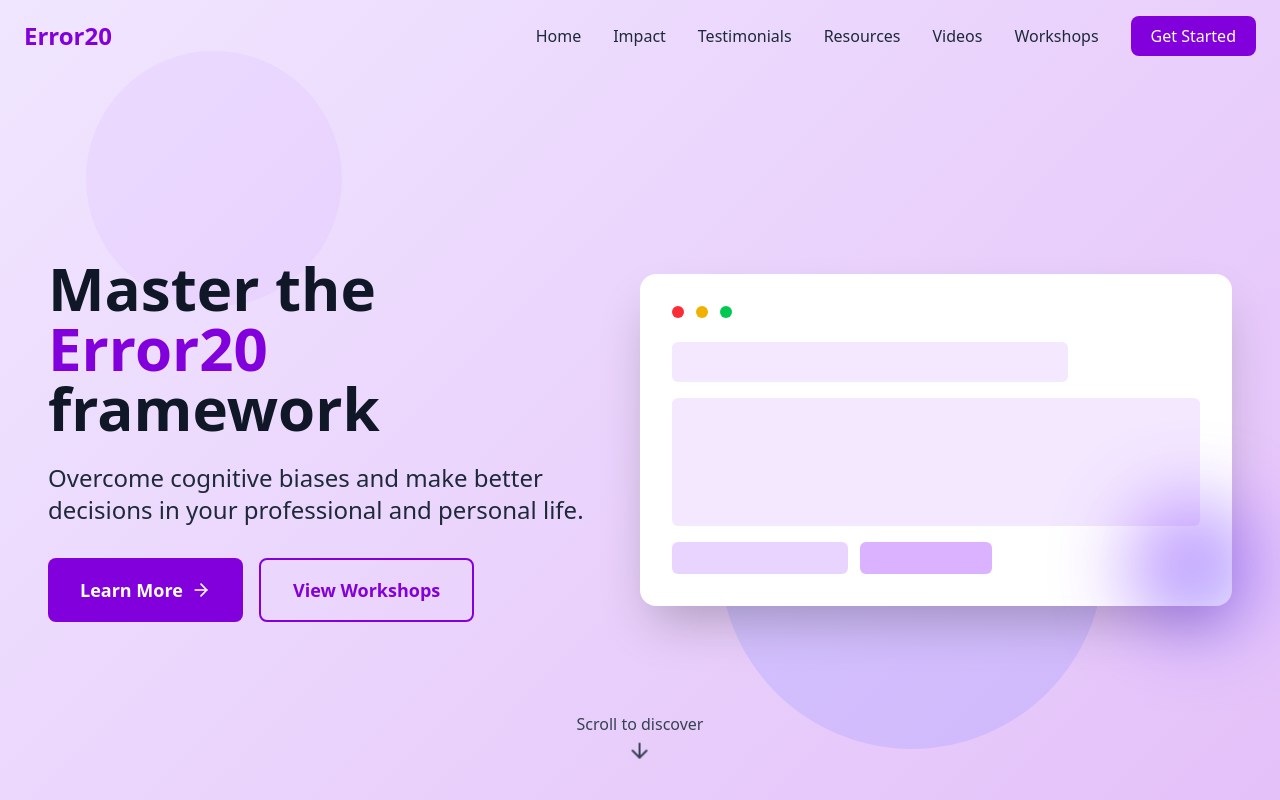
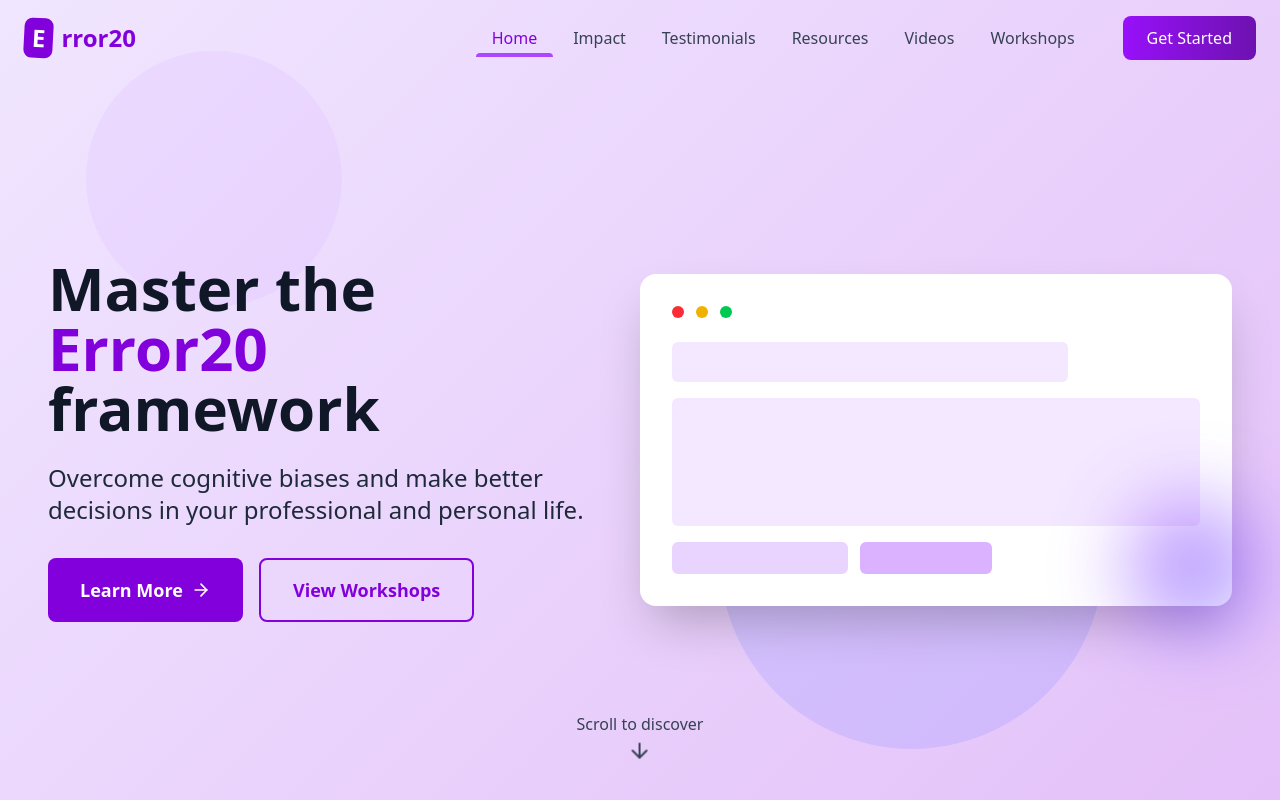
Before and after one commit to John-Salama/error20, a React (Vite) app: page / in a window 1280 px wide. Shown: the top 800 px of the page. Built offline with nearby package versions, Linux system fonts and the light colour scheme.

Commit message:
feat: enhance header with scroll tracking, animations, and improved mobile navigation

```diff
--- a/src/components/layout/Header.jsx
+++ b/src/components/layout/Header.jsx
@@ -1,95 +1,256 @@
 import React, { useState, useEffect } from "react";
-import { motion } from "framer-motion";
+import { motion, AnimatePresence } from "framer-motion";
 import { Menu, X } from "lucide-react";
 import navLinks from "../../data/navLinks";
 
 const Header = () => {
   const [isNavOpen, setIsNavOpen] = useState(false);
   const [scrolled, setScrolled] = useState(false);
+  const [activeLink, setActiveLink] = useState("home");
 
-  // Handle scroll for navbar appearance
+  // Handle scroll for navbar appearance and active section tracking
   useEffect(() => {
     const handleScroll = () => {
       setScrolled(window.scrollY > 50);
+
+      // Track active section based on scroll position
+      const sections = navLinks.map((link) => link.href.substring(1));
+      for (const section of sections) {
+        const element = document.getElementById(section);
+        if (element) {
+          const rect = element.getBoundingClientRect();
+          if (rect.top <= 100 && rect.bottom >= 100) {
+            setActiveLink(section);
+            break;
+          }
+        }
+      }
     };
+
     window.addEventListener("scroll", handleScroll);
     return () => window.removeEventListener("scroll", handleScroll);
   }, []);
 
+  // Animation variants
+  const navItemVariants = {
+    hidden: { opacity: 0, y: -10 },
+    visible: (index) => ({
+      opacity: 1,
+      y: 0,
+      transition: {
+        delay: 0.05 * index,
+        duration: 0.5,
+        ease: "easeOut",
+      },
+    }),
+    hover: {
+      scale: 1.1,
+      color: "#7e22ce", // Purple-700 in hex
+      transition: { duration: 0.2 },
+    },
+  };
+
+  const logoVariants = {
+    normal: { scale: 1 },
+    hover: {
+      scale: 1.1,
+      rotate: [0, -5, 5, 0],
+      transition: {
+        duration: 0.5,
+        ease: "easeInOut",
+      },
+    },
+  };
+
   return (
     <motion.header
-      className={`fixed top-0 w-full z-50 transition-all duration-300 ${
-        scrolled ? "bg-white shadow-md py-2" : "bg-transparent py-4"
+      className={`fixed top-0 w-full z-50 transition-all duration-500 ${
+        scrolled
+          ? "py-2 backdrop-blur-lg bg-white/70 shadow-lg"
+          : "py-4 bg-transparent"
       }`}
       initial={{ y: -100 }}
       animate={{ y: 0 }}
       transition={{ duration: 0.5 }}
     >
       <div className="container mx-auto px-6 flex items-center justify-between">
-        <a href="#home" className="text-2xl font-bold text-purple-700">
-          Error20
-        </a>
+        <motion.a
+          href="#home"
+          className="text-2xl font-bold text-purple-700 flex items-center"
+          variants={logoVariants}
+          whileHover="hover"
+          initial="normal"
+        >
+          <span className="mr-2 bg-purple-700 text-white px-2 py-1 rounded-lg transform rotate-3">
+            E
+          </span>
+          <span>rror20</span>
+        </motion.a>
 
         {/* Desktop Navigation */}
-        <nav className="hidden md:flex gap-8 items-center">
-          {navLinks.map((link) => (
-            <a
+        <nav className="hidden md:flex items-center">
+          <ul className="flex gap-1 mr-8">
+            {navLinks.map((link, index) => (
+              <motion.li
                 key={link.name}
+                custom={index}
+                variants={navItemVariants}
+                initial="hidden"
+                animate="visible"
+              >
+                <motion.a
                   href={link.href}
-              className={`${
-                scrolled ? "text-gray-800" : "text-gray-800"
-              } hover:text-purple-700 transition-colors font-medium`}
+                  className={`relative px-4 py-2 font-medium rounded-lg transition-colors ${
+                    activeLink === link.href.substring(1)
+                      ? "text-purple-700"
+                      : "text-gray-700 hover:text-purple-700"
+                  }`}
+                  whileHover="hover"
                 >
                   {link.name}
-            </a>
+                  {activeLink === link.href.substring(1) && (
+                    <motion.div
+                      className="absolute bottom-0 left-0 right-0 h-1 bg-purple-500 rounded-t-full"
+                      layoutId="activeSection"
+                      transition={{
+                        type: "spring",
+                        stiffness: 380,
+                        damping: 30,
+                      }}
+                    />
+                  )}
+                </motion.a>
+              </motion.li>
             ))}
-          <a
+          </ul>
+          <motion.a
             href="#contact"
-            className="px-5 py-2 rounded-lg bg-purple-700 text-white hover:bg-purple-800 transition-colors"
+            className="px-6 py-2.5 rounded-lg bg-gradient-to-r from-purple-600 to-purple-800 text-white hover:shadow-lg hover:shadow-purple-300 transition-all"
+            whileHover={{ scale: 1.05 }}
+            whileTap={{ scale: 0.98 }}
           >
             Get Started
-          </a>
+          </motion.a>
         </nav>
 
         {/* Mobile Navigation Button */}
-        <button
-          className="md:hidden text-gray-800"
+        <motion.button
+          className="md:hidden flex items-center justify-center w-10 h-10 rounded-full bg-white shadow-md border border-purple-100"
           onClick={() => setIsNavOpen(!isNavOpen)}
+          whileHover={{ scale: 1.1 }}
+          whileTap={{ scale: 0.9 }}
+          aria-label={isNavOpen ? "Close menu" : "Open menu"}
         >
-          {isNavOpen ? <X className="w-6 h-6" /> : <Menu className="w-6 h-6" />}
-        </button>
+          <AnimatePresence mode="wait">
+            <motion.div
+              key={isNavOpen ? "close" : "open"}
+              initial={{ opacity: 0, rotate: 90 }}
+              animate={{ opacity: 1, rotate: 0 }}
+              exit={{ opacity: 0, rotate: -90 }}
+              transition={{ duration: 0.2 }}
+            >
+              {isNavOpen ? (
+                <X className="w-5 h-5 text-purple-700" />
+              ) : (
+                <Menu className="w-5 h-5 text-purple-700" />
+              )}
+            </motion.div>
+          </AnimatePresence>
+        </motion.button>
       </div>
 
       {/* Mobile Navigation Menu */}
+      <AnimatePresence>
+        {isNavOpen && (
           <motion.div
-        className={`md:hidden bg-white ${isNavOpen ? "block" : "hidden"}`}
-        initial={{ opacity: 0, height: 0 }}
-        animate={{
-          opacity: isNavOpen ? 1 : 0,
-          height: isNavOpen ? "auto" : 0,
-        }}
-        transition={{ duration: 0.3 }}
+            className="md:hidden fixed inset-0 top-[60px] z-50"
+            initial={{ opacity: 0 }}
+            animate={{ opacity: 1 }}
+            exit={{ opacity: 0 }}
+            transition={{ duration: 0.2 }}
           >
-        <div className="container mx-auto px-6 py-4 flex flex-col">
-          {navLinks.map((link) => (
+            <motion.div
+              className="absolute inset-0 bg-black/40 backdrop-blur-sm"
+              onClick={() => setIsNavOpen(false)}
+              initial={{ opacity: 0 }}
+              animate={{ opacity: 1 }}
+              exit={{ opacity: 0 }}
+            />
+
+            <motion.div
+              className="absolute top-0 right-0 w-4/5 h-screen bg-white shadow-2xl"
+              initial={{ x: "100%" }}
+              animate={{ x: 0 }}
+              exit={{ x: "100%" }}
+              transition={{ type: "spring", damping: 25, stiffness: 200 }}
+            >
+              <div className="p-6 overflow-y-auto h-full flex flex-col">
+                <div className="flex items-center justify-between mb-8">
+                  <h2 className="text-xl font-bold text-purple-700">
+                    Navigation
+                  </h2>
+                </div>
+
+                <nav className="flex-grow">
+                  <ul className="space-y-1">
+                    {navLinks.map((link, index) => (
+                      <motion.li
+                        key={link.name}
+                        initial={{ x: 50, opacity: 0 }}
+                        animate={{ x: 0, opacity: 1 }}
+                        transition={{ delay: index * 0.1 + 0.1 }}
+                      >
                         <a
-              key={link.name}
                           href={link.href}
-              className="py-2 text-gray-800 hover:text-purple-700 transition-colors"
+                          className={`flex items-center py-3 px-4 rounded-lg ${
+                            activeLink === link.href.substring(1)
+                              ? "bg-purple-100 text-purple-700 font-medium"
+                              : "text-gray-700 hover:bg-gray-100"
+                          }`}
                           onClick={() => setIsNavOpen(false)}
                         >
-              {link.name}
+                          <span>{link.name}</span>
+                          {activeLink === link.href.substring(1) && (
+                            <motion.div className="w-1.5 h-1.5 ml-2 rounded-full bg-purple-700" />
+                          )}
                         </a>
+                      </motion.li>
                     ))}
+                  </ul>
+                </nav>
+
+                <motion.div
+                  className="mt-8 pt-8 border-t"
+                  initial={{ opacity: 0, y: 20 }}
+                  animate={{ opacity: 1, y: 0 }}
+                  transition={{ delay: 0.3 }}
+                >
                   <a
                     href="#contact"
-            className="mt-2 px-5 py-2 rounded-lg bg-purple-700 text-white hover:bg-purple-800 transition-colors text-center"
+                    className="flex items-center justify-center w-full py-3 px-4 bg-gradient-to-r from-purple-600 to-purple-800 text-white rounded-lg font-medium hover:shadow-lg"
                     onClick={() => setIsNavOpen(false)}
                   >
                     Get Started
                   </a>
+
+                  <div className="mt-6 flex justify-center gap-4">
+                    {/* Social links could go here */}
+                    <div className="w-8 h-8 rounded-full bg-purple-100 flex items-center justify-center">
+                      <span className="text-purple-700">🌐</span>
+                    </div>
+                    <div className="w-8 h-8 rounded-full bg-purple-100 flex items-center justify-center">
+                      <span className="text-purple-700">📱</span>
+                    </div>
+                    <div className="w-8 h-8 rounded-full bg-purple-100 flex items-center justify-center">
+                      <span className="text-purple-700">✉️</span>
+                    </div>
                   </div>
                 </motion.div>
+              </div>
+            </motion.div>
+          </motion.div>
+        )}
+      </AnimatePresence>
     </motion.header>
   );
 };
```
Lines whose indentation alone changed are shown as unchanged.
